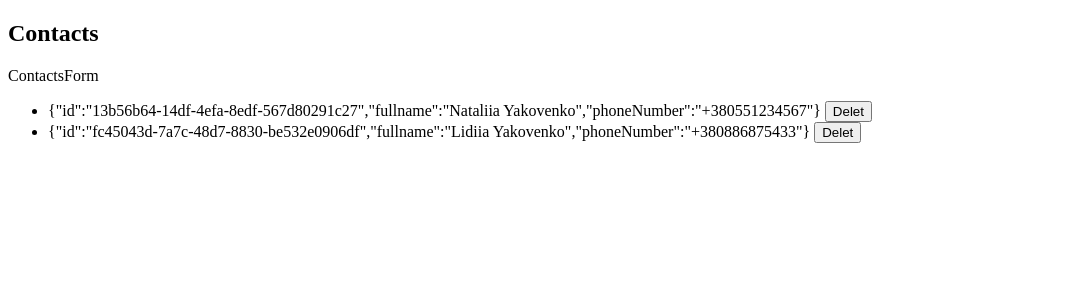
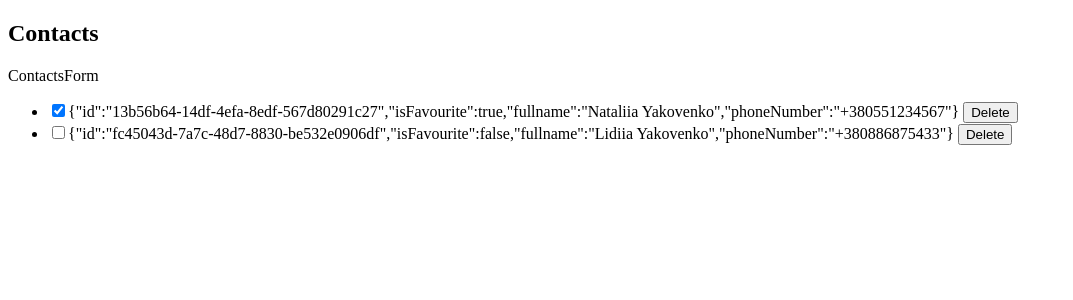
Before and after one commit to NataliiaYakovenko/contacts-redux-app, a React (Create React App) app: page / in a window 1280 px wide. Shown: the top 300 px of the page, without its empty margins (0-1073 px from the left). Built offline with nearby package versions, Linux system fonts and the light colour scheme.

Commit message:
Add delete and update contacts

```diff
--- a/src/components/ContactsList/ContactsList.js
+++ b/src/components/ContactsList/ContactsList.js
@@ -1,23 +1,33 @@
 import React from "react";
 import { connect } from "react-redux";
-import { deleteContact } from "../../store/slices/contactsSlice";
+import { deleteContact, updateContact } from "../../store/slices/contactsSlice";
 
-function ContactsList({ contacts, deleteContactById }) {
-
-
-
+function ContactsList({ contacts, deleteContactById, updateContactById }) {
   return (
     <ul>
-      {contacts.map((contact) => {
+      {contacts.map((c) => {
         return (
-          <li key={contact.id}>
-            {JSON.stringify(contact)}{" "}
+          <li key={c.id}>
+            <label>
+              <input
+                type="checkbox"
+                checked={c.isFavourite}
+                onChange={({ target: { checked } }) => {
+                  updateContactById({
+                    id: c.id,
+                    data: { isFavourite: checked },
+                  });
+                }}
+              />
+              {JSON.stringify(c)}{" "}
+            </label>
+
             <button
               onClick={() => {
-                deleteContactById(contact.id);
+                deleteContactById(c.id);
               }}
             >
-              Delet
+              Delete
             </button>
           </li>
         );
@@ -34,6 +44,10 @@ const mapDispatchToProps = (dispatch) => ({
   deleteContactById: (id) => {
     return dispatch(deleteContact(id));
   },
+
+  updateContactById: ({ id, data }) => {
+    return dispatch(updateContact({ id, data }));
+  },
 });
 
 export default connect(mapStateToProps, mapDispatchToProps)(ContactsList);
--- a/src/store/slices/contactsSlice.js
+++ b/src/store/slices/contactsSlice.js
@@ -5,11 +5,13 @@ const initialState = {
   contacts: [
     {
       id: uuidv4(),
+      isFavourite: true,
       fullname: "Nataliia Yakovenko",
       phoneNumber: "+380551234567",
     },
     {
       id: uuidv4(),
+      isFavourite: false,
       fullname: "Lidiia Yakovenko",
       phoneNumber: "+380886875433",
     },
@@ -25,12 +27,22 @@ const contactsSlice = createSlice({
         return c.id !== payload;
       });
     },
+
+    updateContact: (state, { payload: { id, data } }) => {
+      const updateContactIndex = state.contacts.findIndex((c) => {
+      return  c.id === id;
+      });
+      state.contacts[updateContactIndex] = {
+        ...state.contacts[updateContactIndex],
+        ...data,
+      };
+    },
   },
 });
 
 const { reducer, actions } = contactsSlice; //{reducer,actions} - будуть у всіх випадках
 
-export const {deleteContact} = actions
+export const { deleteContact, updateContact } = actions;
 
 export default reducer;
 
```
